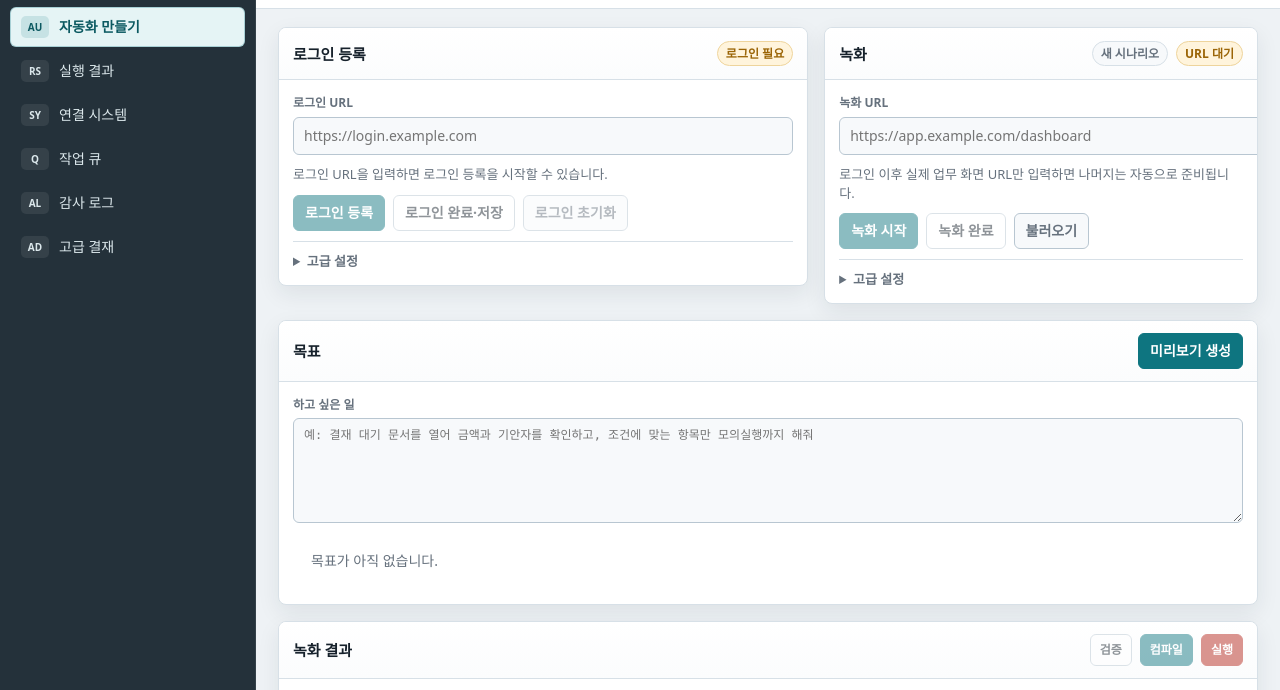
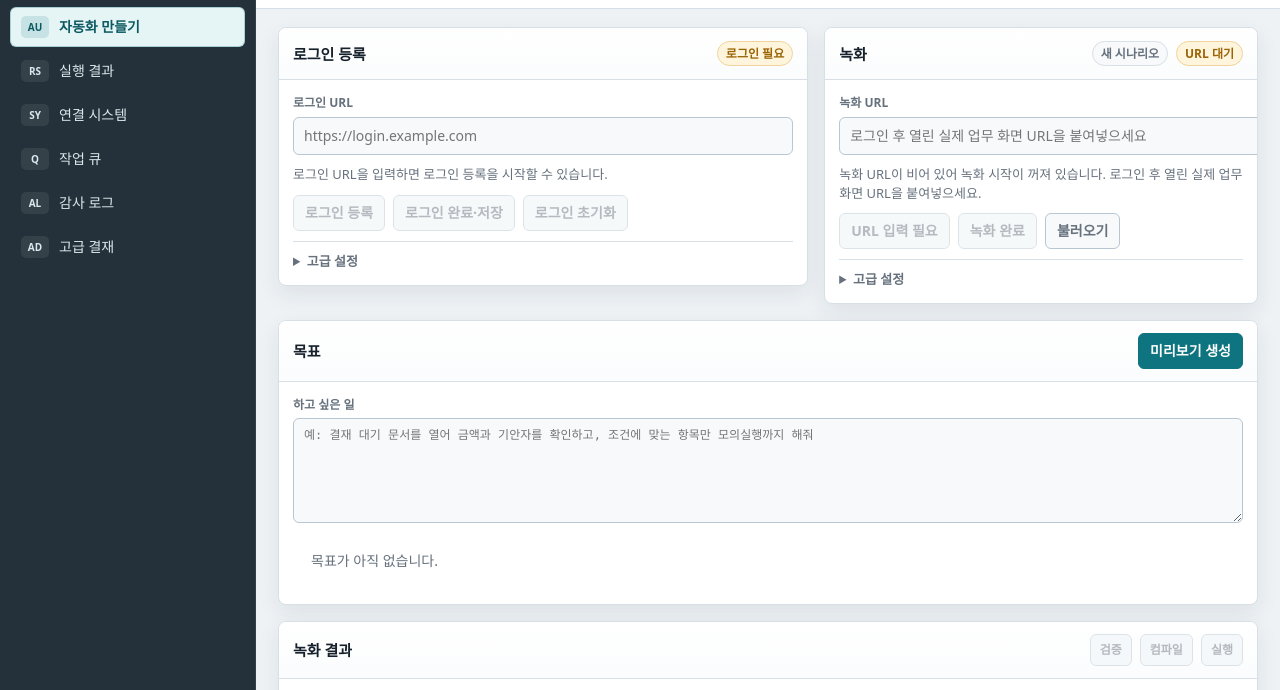
Before and after one commit to xorrbss/Browser-auto, a website with bundled scripts: page webui/public/index.html in a window 1280 px wide. Shown: the part 71-761 px from the top of the page. Built offline with nearby package versions, Linux system fonts and the light colour scheme; files whose address does not match are found by name.

Commit message:
Clarify empty record URL state

```diff
--- a/webui/public/app.css
+++ b/webui/public/app.css
@@ -494,6 +494,13 @@ input:focus, textarea:focus, select:focus {
 	background: var(--surface-2);
 	color: var(--muted);
 }
+.btn:disabled,
+.btn.primary:disabled,
+.btn.danger:disabled {
+	background: var(--surface-3);
+	border-color: var(--line-strong);
+	color: var(--muted);
+}
 .btn.small {
 	min-height: 32px;
 	padding: 5px 9px;
--- a/webui/public/app.js
+++ b/webui/public/app.js
@@ -1160,7 +1160,15 @@ function renderAutomation() {
 	const startBtn = $('#auto-start-record');
 	if (startBtn) {
 		startBtn.disabled = activeRecord || activeVerify || activeRun || busy || !form.recordUrl || !recordAccess.allowed;
-		startBtn.textContent = !recordAccess.allowed ? '권한 제한' : activeRecord ? (recordQueued ? '녹화 대기 중' : '녹화 중') : busy ? '작업 대기 중' : '녹화 시작';
+		startBtn.textContent = !recordAccess.allowed
+			? '권한 제한'
+			: activeRecord
+				? (recordQueued ? '녹화 대기 중' : '녹화 중')
+				: busy
+					? '작업 대기 중'
+					: !form.recordUrl
+						? 'URL 입력 필요'
+						: '녹화 시작';
 		startBtn.title = accessTitle(recordAccess, !form.recordUrl ? '로그인 이후 실제 업무 화면 URL을 입력하세요.' : !activeRecord && busy ? busyText : '');
 	}
 	const authBadge = $('#auto-auth-badge');
@@ -1213,7 +1221,7 @@ function renderAutomation() {
 	if (recordHint) {
 		recordHint.textContent = form.recordUrl
 			? '시나리오 이름과 로그인 연결은 자동으로 처리됩니다.'
-			: '로그인 이후 실제 업무 화면 URL만 입력하면 나머지는 자동으로 준비됩니다.';
+			: '녹화 URL이 비어 있어 녹화 시작이 꺼져 있습니다. 로그인 후 열린 실제 업무 화면 URL을 붙여넣으세요.';
 	}
 	const verifyBtn = $('#auto-verify');
 	if (verifyBtn) {
--- a/webui/public/index.html
+++ b/webui/public/index.html
@@ -84,7 +84,7 @@
 							</div>
 							<div class="panel-body stack compact">
 								<div class="scenario-grid">
-									<label class="input-wrap"><span>녹화 URL</span><input id="auto-record-url" autocomplete="off" spellcheck="false" placeholder="https://app.example.com/dashboard" /></label>
+									<label class="input-wrap"><span>녹화 URL</span><input id="auto-record-url" autocomplete="off" spellcheck="false" placeholder="로그인 후 열린 실제 업무 화면 URL을 붙여넣으세요" /></label>
 								</div>
 								<div id="auto-record-hint" class="subtle-note"></div>
 								<div class="button-row">
```
Also changed, not shown: 1 other file.
